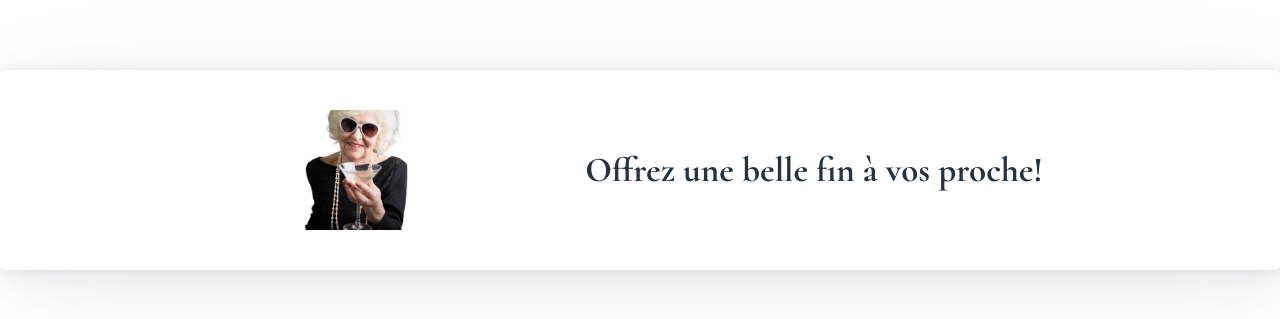
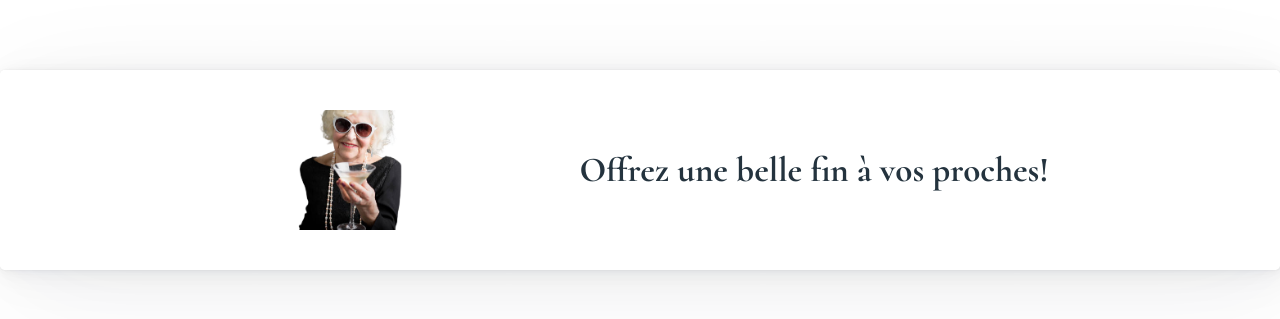
Before and after one commit to Abecker37/Hackathon, a PHP site: template src/View/Home/index.html.twig in a window 1280 px wide. Shown: the part 1509-1828 px from the top of the page. Run offline with PHP 8.4, Linux system fonts and the light colour scheme; the template is opened without the code that fills it, so the values that code supplies are empty; some libraries are stand-ins or nearby versions.

Commit message:
updated homepage

```diff
--- a/src/Controller/HomeController.php
+++ b/src/Controller/HomeController.php
@@ -22,7 +22,7 @@ class HomeController extends AbstractController
 
         return $this->twig->render('Home/index.html.twig', [
             'cards' => $cards,
-            'search' => $search
+            'search' => $search,
         ]);
     }
 }
--- a/src/View/Home/index.html.twig
+++ b/src/View/Home/index.html.twig
@@ -11,6 +11,7 @@
 	<div class="presentation">
 		<p>Bienvenue chez "Destination Finale", l'entreprise qui redéfinit l'aventure jusqu'au dernier instant ! Nos voyages sur mesure vous transportent vers des destinations captivantes, avec une touche de légèreté face à l'absurdité de la vie. Préparez-vous à explorer des lieux uniques, en faisant face à l'inévitable avec un sourire complice. Rejoignez-nous pour une expérience de voyage inoubliable et laissez-vous emporter par l'excitation de chaque instant. Destination Finale, faites le grand saut vers l'inconnu !</p>
 	</p>
+</div>
 <div class="forfait">
 	<article>1</article>
 	<article>2</article>
@@ -21,7 +22,7 @@
 	<div class="pop-up-content">
 		<article class="pop-up">
 			<img src="/assets/images/mamie1.png" class="mamie">
-				<h2>Offrez une belle fin à vos proche!</h2>
+			<h2>Offrez une belle fin à vos proches!</h2>
 		</article>
 	</div>
 </div>
@@ -41,6 +42,4 @@
 			</article>
 		{% endfor %}
 	</div>
-	</section>
-
-</main>{% endblock %}
+</section></main>{% endblock %}
```
Also changed, not shown: src/Model/SearchManager.php (line endings or trailing spaces). Lines whose indentation alone changed are shown as unchanged.
